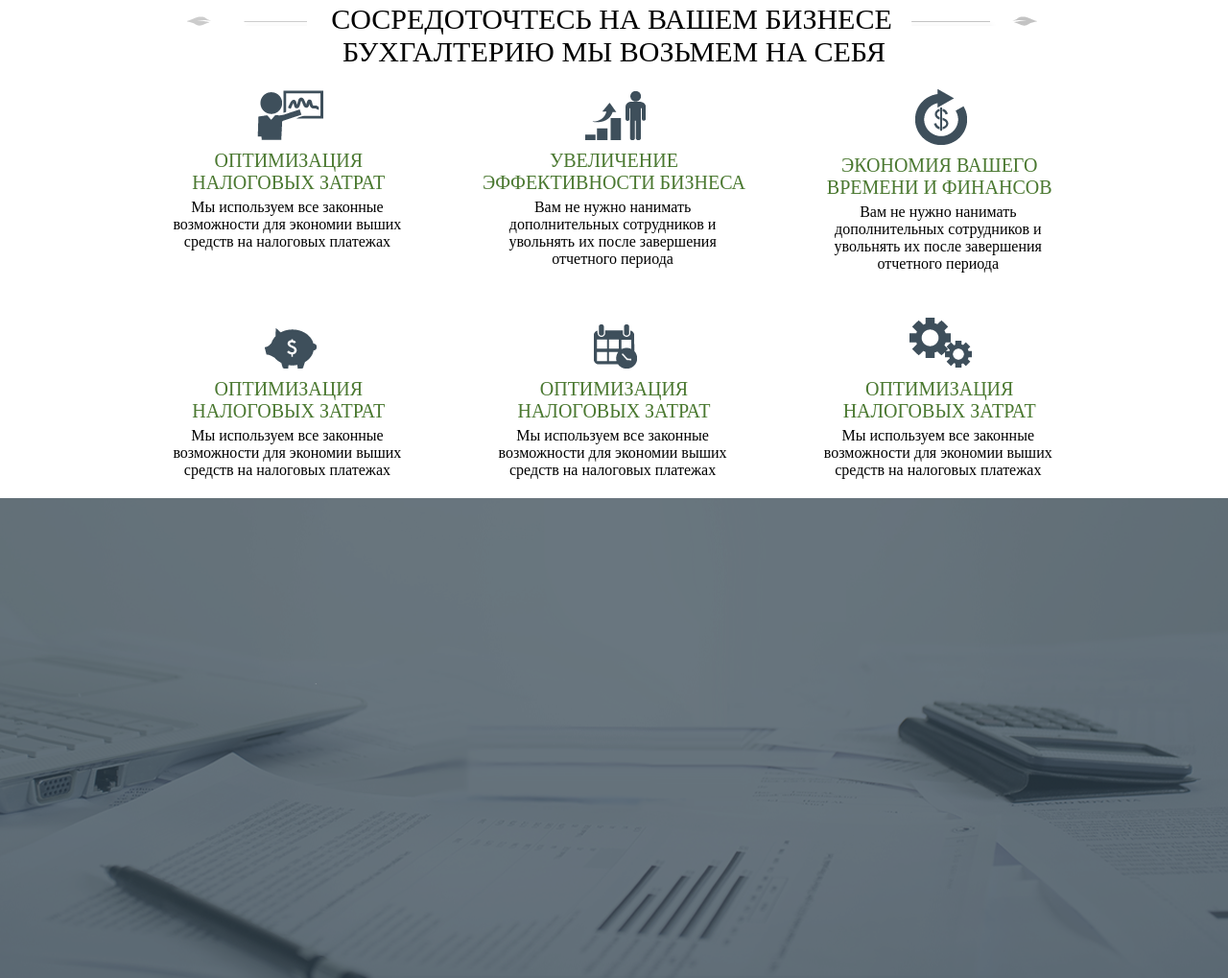
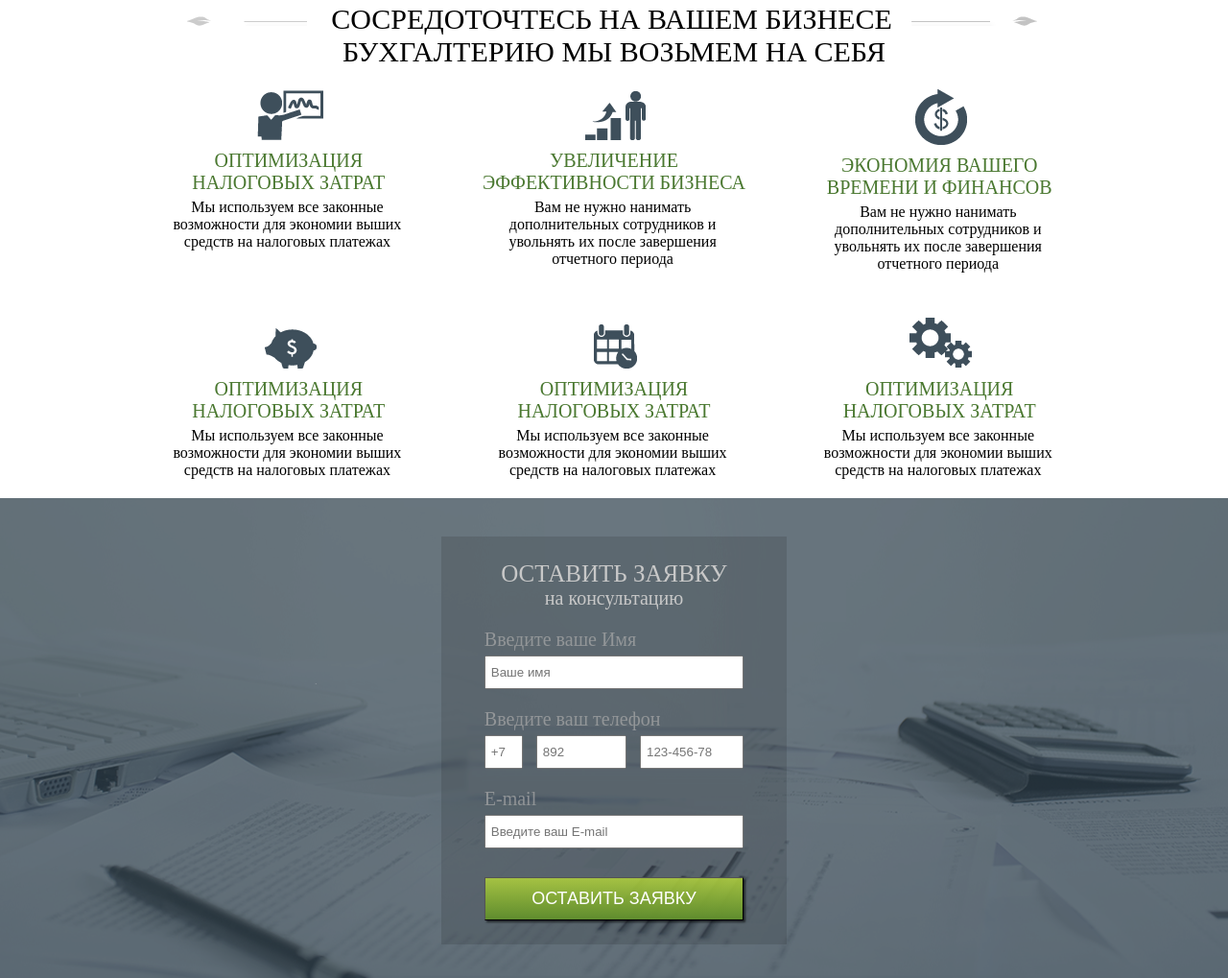
Before and after one commit to TonyKilov/buhgalteria, a plain HTML site: page index.html in a window 1280 px wide. Shown: the part 1467-2486 px from the top of the page at 96% size. Drawn offline with Linux system fonts and the light colour scheme.

Commit message:
new_form

```diff
--- a/css/style.css
+++ b/css/style.css
@@ -18,6 +18,10 @@ li.container-service-right { list-style-image: url("../image/list-marker--active
 .container-service-right {	padding-right: 60%; }
 .head{ border-bottom: 5px solid #4A7830; }
 .headt_image_title-goldcolor { color: #4A7830; }
+.wrap_form { padding-top: 20px; }
+.basic_form_title,
+.color-gray { color: rgba(169, 169, 169, 0.71); }
+.basic_form_title .color-gray { color: rgba(200,200,200,1); }
 
 .clearfix:after {
 	content: ".";
@@ -96,6 +100,14 @@ li.container-service-right { list-style-image: url("../image/list-marker--active
 
 /*.basic_space { padding-top: 25px; }
 */
+.form_nmb2{
+    width: 34%;
+    background-color: rgba(9,9,9,0.13);
+    margin: 20px auto;
+    padding: 25px 45px;
+    box-sizing: border-box;
+}
+
 .basic_form {
 	float: right;
     width: 34%;
@@ -351,3 +363,5 @@ li.container-service-right { list-style-image: url("../image/list-marker--active
 	background: url(../image/bg-4.png) no-repeat center bottom;
 	height: 500px;
 }
+
+.wrap_form { padding-top: 20px; }
--- a/index.html
+++ b/index.html
@@ -179,9 +179,38 @@
 		</div>
 	</div>
 
+<div class="clearfix"></div>
 	<div class="consultate-img">
 		<div class="container">
+			<div class="wrap_form">
+				<form class="form_nmb2" action="#">
+							<div class="basic_form_title">
+								<span class="basic_form-title color-gray">оставить заявку</span>
+								<span class="basic_form-txt color-gray">на консультацию</span>
+							</div>
+							<div class="inputs">
+								<div class="inputs_block">
+									<div class="inputs_block-title color-gray">Введите ваше Имя</div>
+									<div><input class="unput" type="text" placeholder="Ваше имя" id="push"></div>
+								</div>
 
+								<div class="inputs_block">
+									<div class="inputs_block-title color-gray">Введите ваш телефон</div>
+									<div><input class="unput teleph" type="text" placeholder="+7"></div>
+									<div><input class="unput teleph1" type="text" placeholder="892"></div>
+									<div><input class="unput teleph2" type="text" placeholder="123-456-78"></div>
+								</div>
+
+								<div class="inputs_block">
+									<div class="inputs_block-title color-gray">E-mail</div>
+									<div><input class="unput" type="text" placeholder="Введите ваш E-mail"></div>
+								</div>
+							</div>
+							<div class="align-center">
+								<input class="submit_button" type="submit" value="оставить заявку">
+							</div>
+				</form>
+			</div>
 		</div>
 	</div>
 
```
